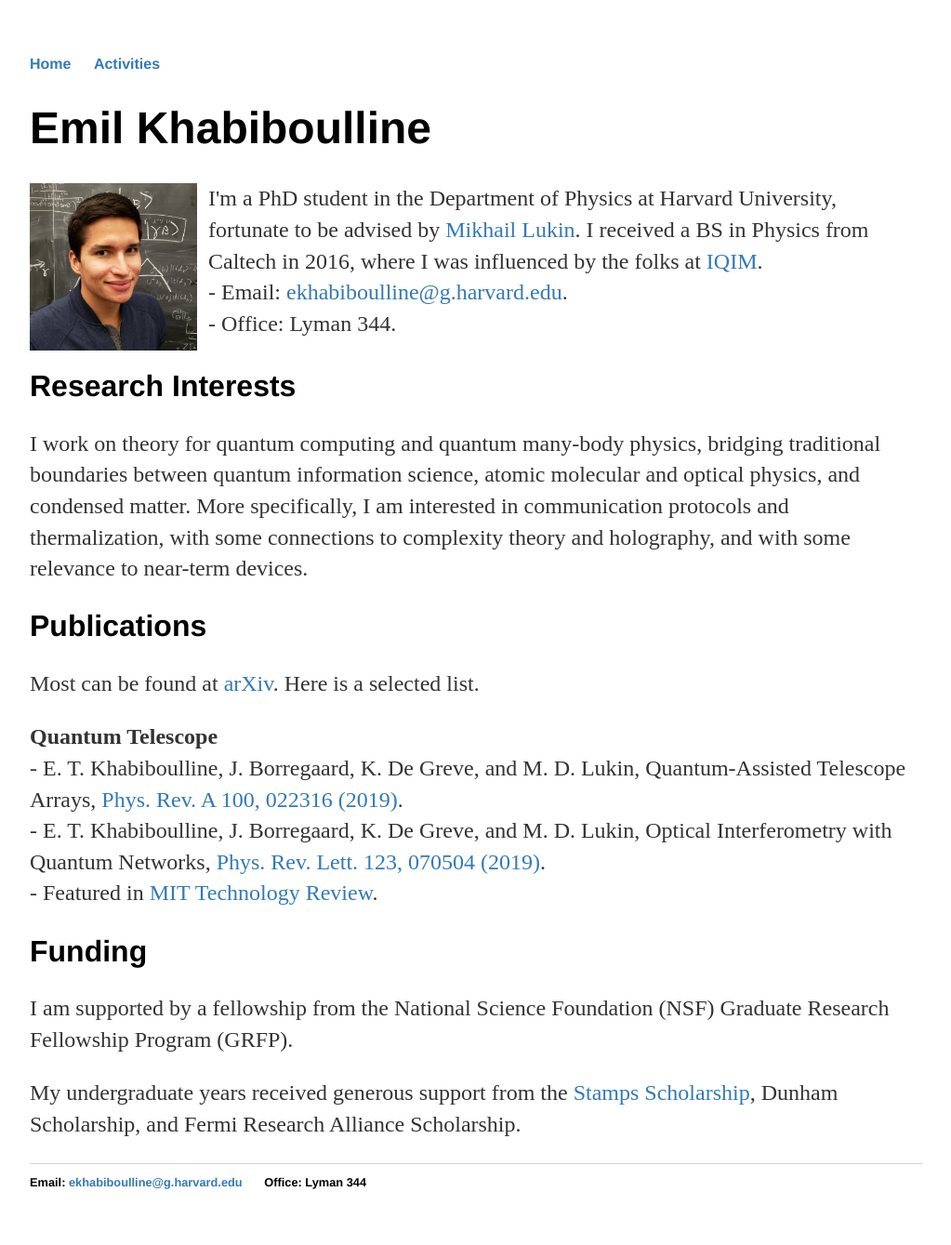
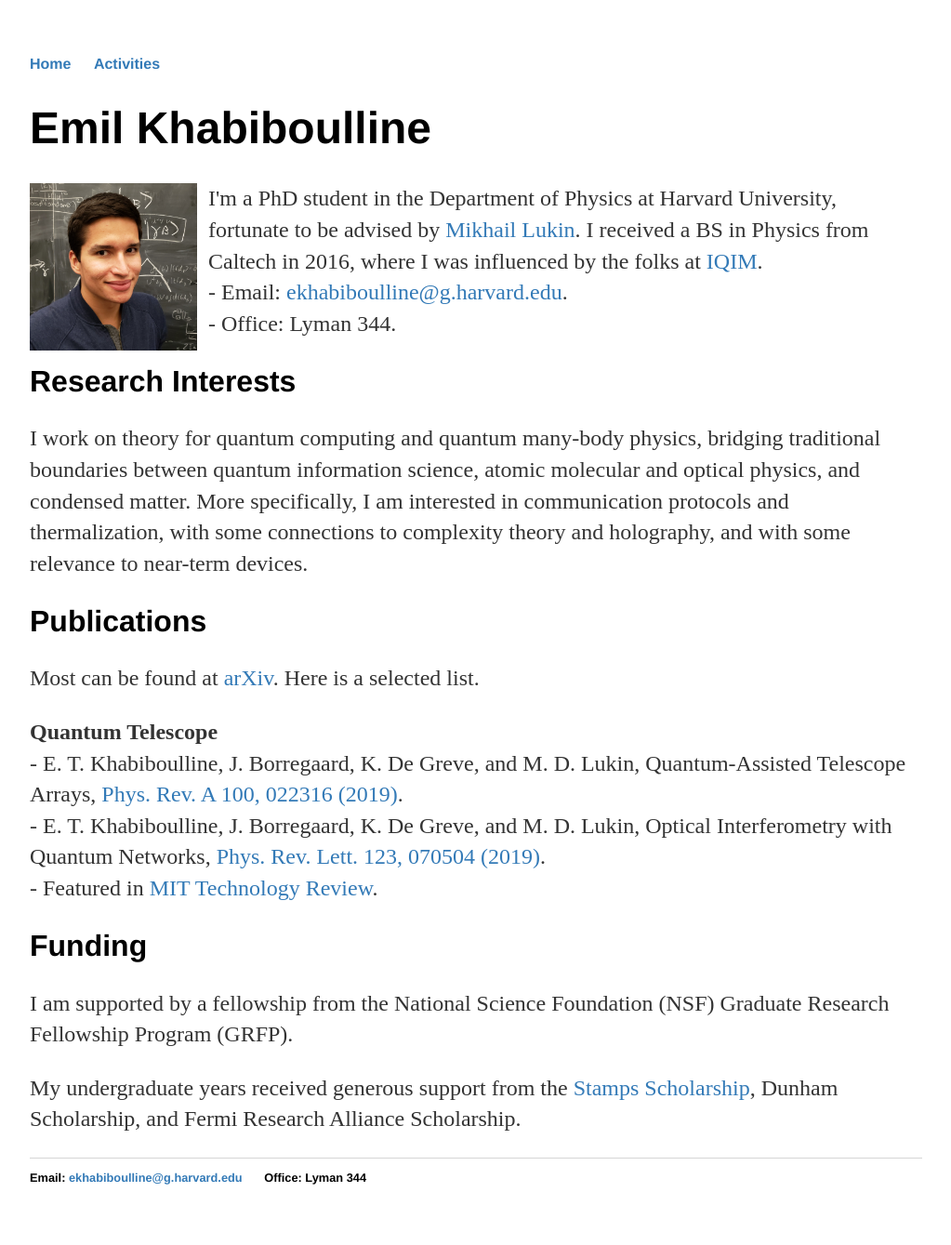
Before and after one commit to emilkhab/emilkhab.github.io, a Jekyll site: the page built from index.html, in a window 1280 px wide. Shown: the whole page at 93% size, without its empty margins (128-1151 px from the left). Built offline with Jekyll 4.4.1, drawn with Linux system fonts in a browser that asks for light colours.

Commit message:
Update index.html

```diff
--- a/index.html
+++ b/index.html
@@ -10,7 +10,7 @@
 	- Office: Lyman 344.</p>
 </div>
 
-<div class="blurb" style="margin-top:2em;clear:left;">
+<div class="blurb" style="clear:left;">
 	<h2>Research Interests</h2>
 	<p>I work on theory for quantum computing and quantum many-body physics, bridging traditional boundaries between quantum information science, atomic molecular and optical physics, and condensed matter.
 	More specifically, I am interested in communication protocols and thermalization, with some connections to complexity theory and holography, and with some relevance to near-term devices.</p>
```
